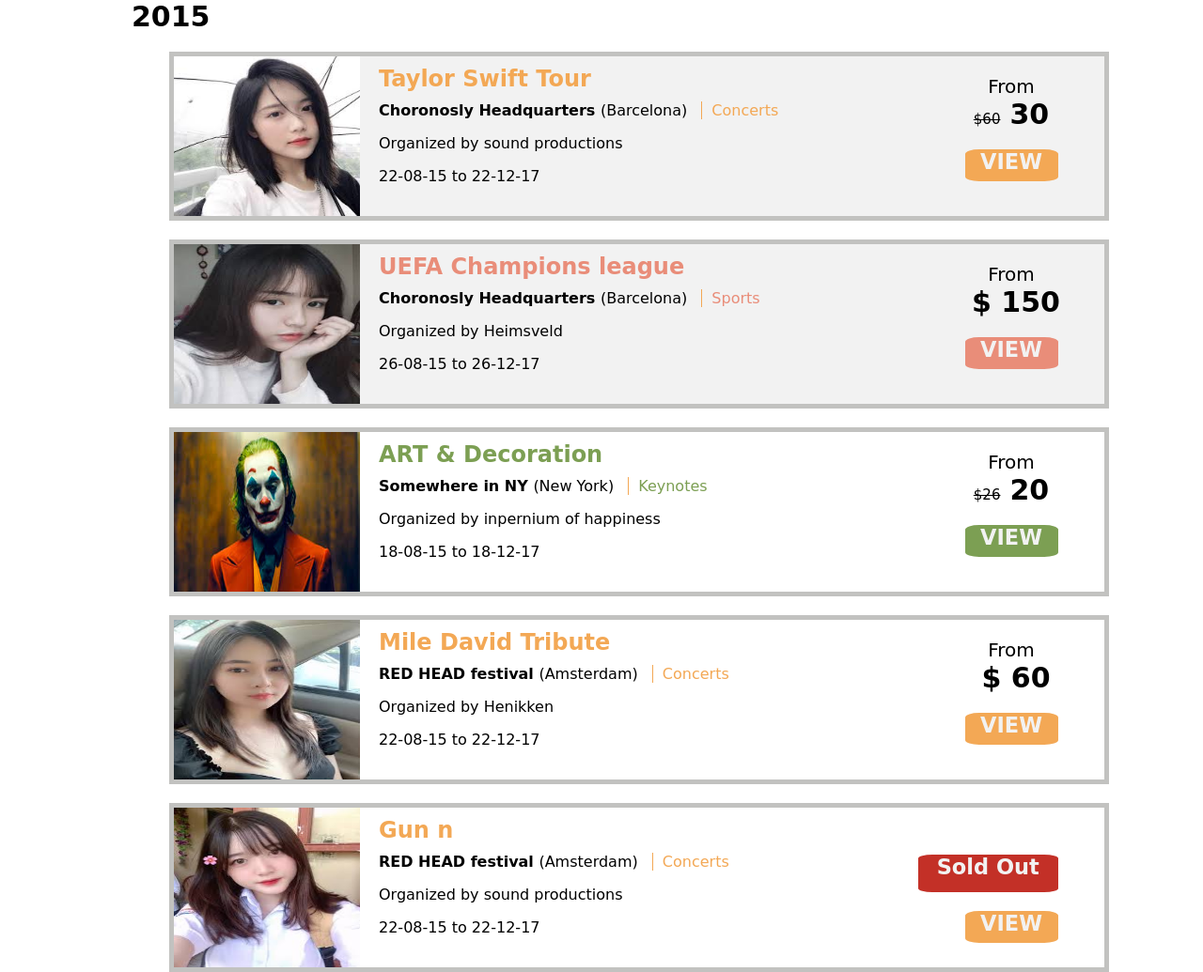
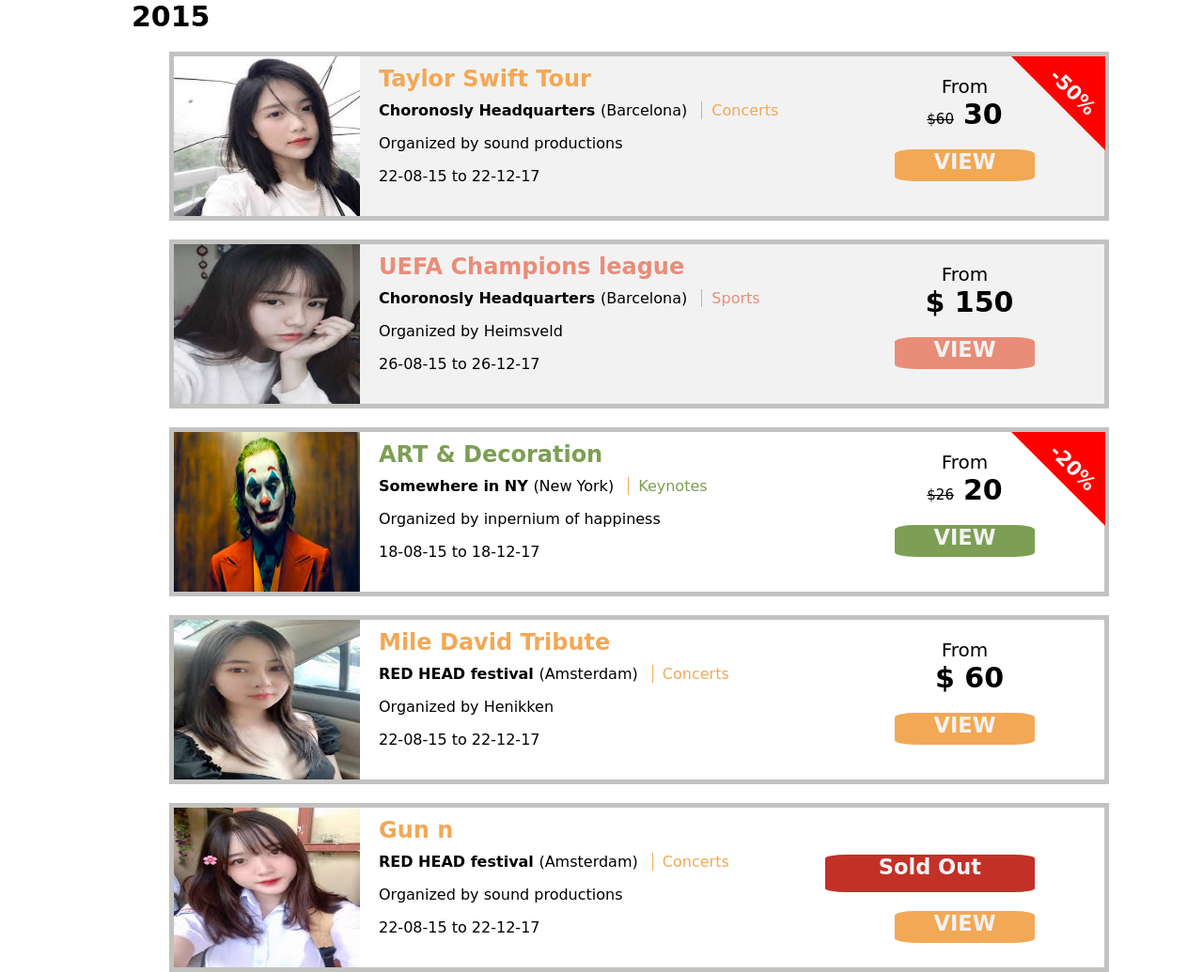
Before and after one commit to vietlinh9712/T2004E_WebFE, a PHP site: page /lap4.html in a window 1280 px wide. Shown: the whole page at 94% size. Run offline with PHP 8.4, Linux system fonts and the light colour scheme.

Commit message:
assignment1 fe

```diff
--- a/css/lap3csss.css
+++ b/css/lap3csss.css
@@ -45,7 +45,7 @@
 
 .content_left{
     text-align: left;
-    width: 60%;
+    width: 50%;
     height: 100%;
     float: left;
     box-sizing: border-box;
@@ -61,10 +61,15 @@
 
 .content_right{
     text-align: center;
-    width: 20%;
+    width: 30%;
     height: 100%;
     float: left;
     font-size: 1.5em;
+}
+
+.price{
+    display: block;
+    text-align: center;
 }
 
 .price_before_sale{
@@ -140,3 +145,29 @@
     font-weight: 700;
     margin-top: 50px;
 }
+
+.tam_giac_giam_gia{
+    width: 0;
+    height: 0;
+    border-top: 100px solid red;
+    border-left: 100px solid transparent;
+    float: right;
+    position: absolute;
+    margin-left: 198px;
+    z-index: 7;
+}
+
+.so_giam_gia{
+    transform: rotate(45deg);
+    -webkit-transform: rotate(45deg);
+    -ms-transform: rotate(45deg);
+    -moz-transform: rotate(45deg);
+    right: 5px;
+    bottom: 50px;
+    position: absolute;
+    z-index: 8;
+    font-weight: 600;
+    font-size: 1.4em;
+    color: #f2f2f2;
+
+}
--- a/lap4.html
+++ b/lap4.html
@@ -25,12 +25,14 @@
                 <p>22-08-15 to 22-12-17</p>
             </div>
             <div class="content_right">
+                <div class="tam_giac_giam_gia"><span class="so_giam_gia">-50%</span></div>
                 <p>From</p>
                 <div class="price">
                     <span class="price_before_sale">$60</span><span class="price_after_sale">30</span>
                 </div>
                 <div class="Button color_background_orange"><span class="color_white">VIEW</span></div>
             </div>
+
         </div>
 
 
@@ -71,6 +73,7 @@
             <p>18-08-15 to 18-12-17</p>
         </div>
         <div class="content_right">
+            <div class="tam_giac_giam_gia"><span class="so_giam_gia">-20%</span></div>
             <p>From</p>
             <div class="price">
                 <span class="price_before_sale">$26</span><span class="price_after_sale">20</span>
```
